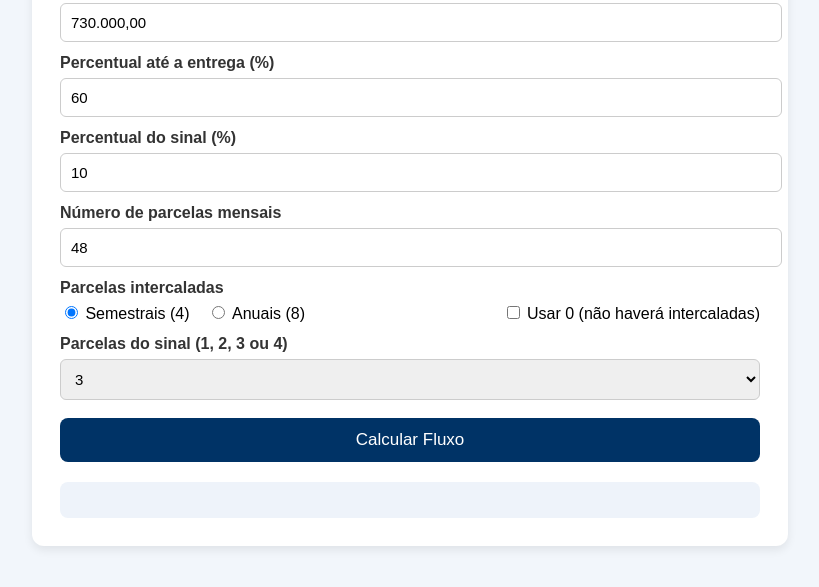
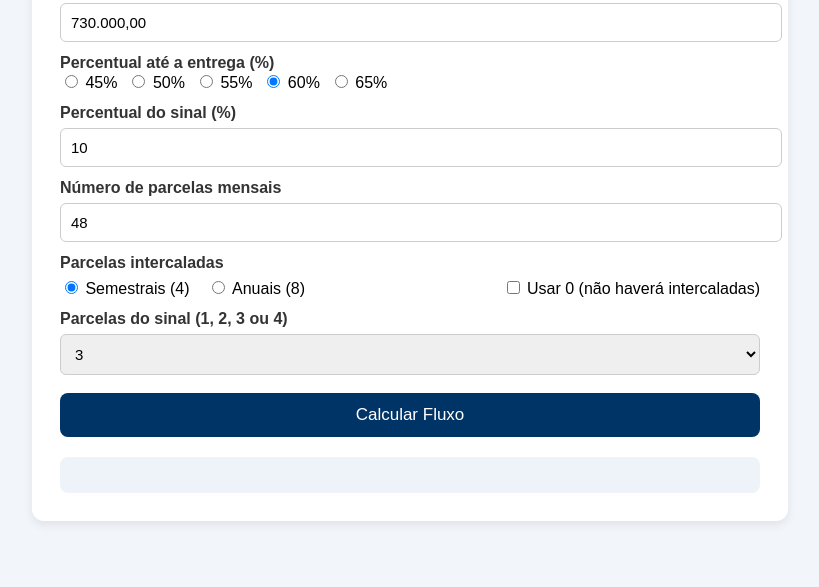
Before and after one commit to mtcporto/fluxo, a plain HTML site: page index.html in a window 1280 px wide. Shown: the part 155-742 px from the top of the page, without its empty margins (230-1049 px from the left). Drawn offline with Linux system fonts and the light colour scheme.

Commit message:
Update index.html

```diff
--- a/index.html
+++ b/index.html
@@ -26,8 +26,14 @@
     <label class="field" for="valor">Valor total do imóvel (R$)</label>
     <input type="text" id="valor" value="730.000,00" />
 
-    <label class="field" for="percentualEntrega">Percentual até a entrega (%)</label>
-    <input type="number" id="percentualEntrega" value="60" min="0" max="100" />
+    <label class="field">Percentual até a entrega (%)</label>
+<div style="display:flex; gap:10px; margin-bottom:8px;">
+  <label><input type="radio" name="percentualEntrega" value="45"> 45%</label>
+  <label><input type="radio" name="percentualEntrega" value="50"> 50%</label>
+  <label><input type="radio" name="percentualEntrega" value="55"> 55%</label>
+  <label><input type="radio" name="percentualEntrega" value="60" checked> 60%</label>
+  <label><input type="radio" name="percentualEntrega" value="65"> 65%</label>
+</div>
 
     <label class="field" for="percentualSinal">Percentual do sinal (%)</label>
     <input type="number" id="percentualSinal" value="10" min="0" max="100" />
```
